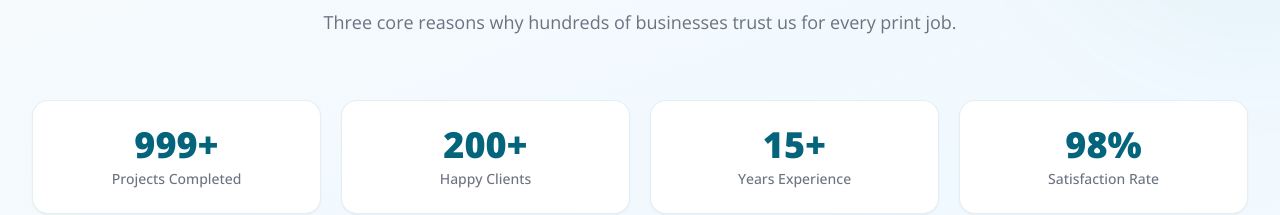
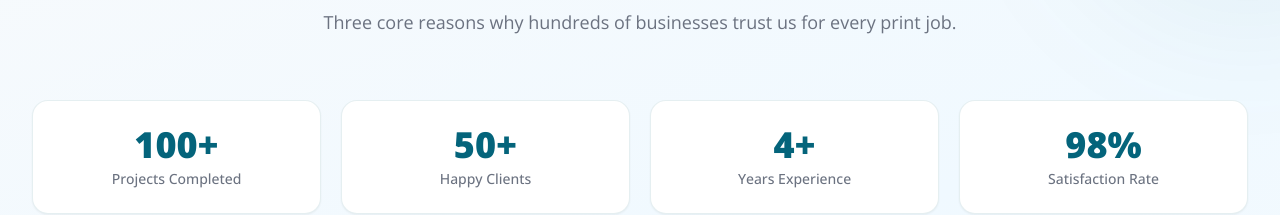
Before and after one commit to shyam94299-svg/shyam-printing-co, a React (Vite) app: page / in a window 1280 px wide. Shown: the part 1740-1955 px from the top of the page. Built offline with nearby package versions, Linux system fonts and the light colour scheme.

Commit message:
Update WhyChooseUs.jsx

```diff
--- a/src/components/WhyChooseUs.jsx
+++ b/src/components/WhyChooseUs.jsx
@@ -29,9 +29,9 @@ const REASONS = [
 ];
 
 const STATS = [
-  { value: "999+", label: "Projects Completed" },
-  { value: "200+", label: "Happy Clients" },
-  { value: "15+", label: "Years Experience" },
+  { value: "100+", label: "Projects Completed" },
+  { value: "50+", label: "Happy Clients" },
+  { value: "4+", label: "Years Experience" },
   { value: "98%", label: "Satisfaction Rate" },
 ];
 
```
